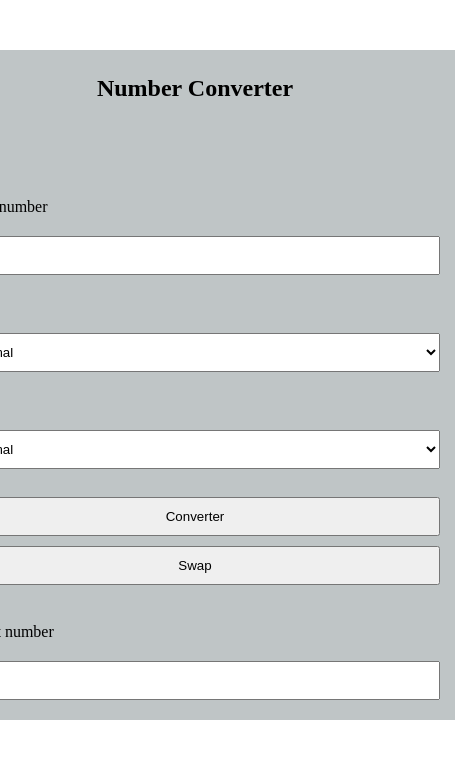
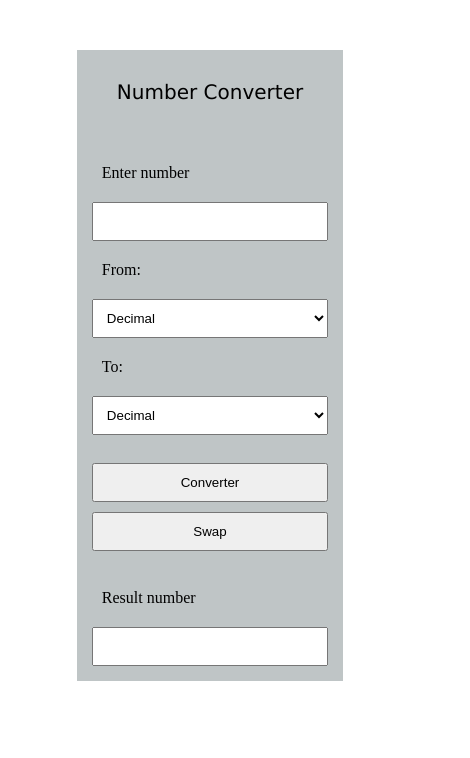
Before and after one commit to snikhileha/numberConverter, a plain HTML site: page index.html in a window 390 px wide. Shown: the whole page, 470 px wide, since content can reach past the window. Drawn offline with Linux system fonts and the light colour scheme.

Commit message:
update css file

```diff
--- a/index.html
+++ b/index.html
@@ -9,7 +9,7 @@
 </head>
 <body><div>
     <div class="container">
-         <h2 id="heading">Number Converter</h2><br><br>
+         <h2 id="heading">Number Converter</h2>
          <form name="myForm"></form>
             <lable for="number">Enter number</lable>
             <input type="text" name="number" id="input">
--- a/style.css
+++ b/style.css
@@ -24,5 +24,41 @@ body{
  }
  #heading{
     align-self: center;
+    font-size: 50px ;
+    margin-top: 20px;
+    font-weight: 90;
+    font-family:Arial, Helvetica, sans-serif;
+    font-style: normal;
+
 
  }
+
+    @media(max-width:584px ){
+        body{
+
+            display: flex;
+            align-items: center;
+            justify-content: center;
+
+        }
+        .container{
+            background-color: rgb(191, 197, 198);
+            height: 100%;
+            width: 100%;
+            display: flex;
+            flex-direction: column;
+            justify-content: stretch;
+             align-self: center;
+
+         }
+         #heading{
+            align-self: center;
+            font-size: 20px ;
+            margin-top: 10px;
+            font-weight: 30;
+            font-family:Verdana, Geneva, Tahoma, sans-serif;
+
+
+         }
+
+    }
```
Lines whose indentation alone changed are shown as unchanged.
